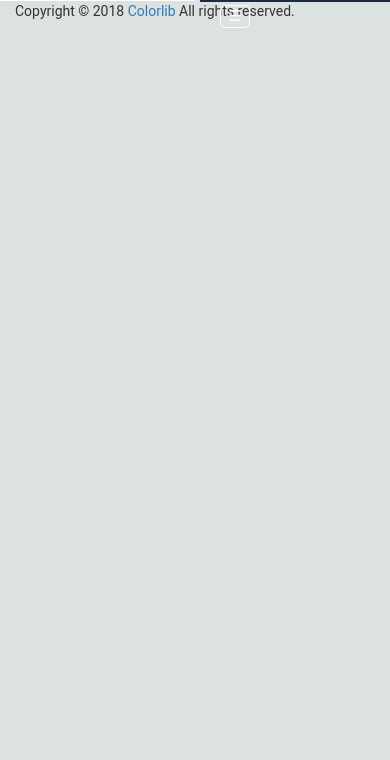
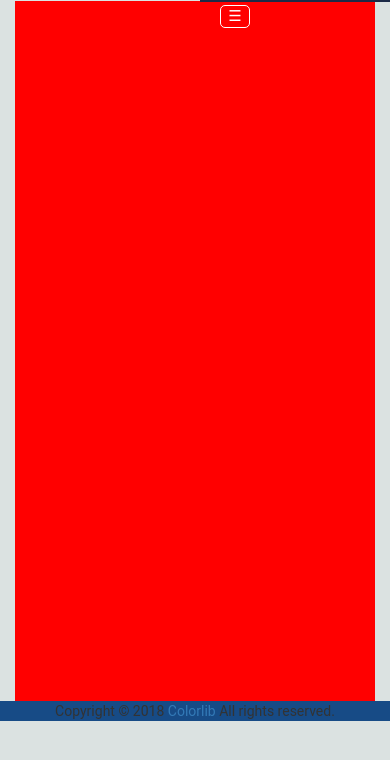
Before and after one commit to jorgeFisde/Denuncia_Proy, a website: page views/index.html in a window 390 px wide. Drawn offline with Linux system fonts and the light colour scheme; files that its build step writes are made by us from their sources; no server answers; files whose address does not match are found by name.

Commit message:
dsfgsdgds

```diff
--- a/public/Estilos/style.css
+++ b/public/Estilos/style.css
@@ -253,7 +253,10 @@ padding: 0
 	border:none;
 }
 
-
+#footer{
+    text-align: center;
+    background-color: rgb(23, 75, 134);
+}
 
 /*----------------------------------------*/
 /*  8. Scroll Area
@@ -326,7 +329,7 @@ padding: 0
 }
 .card{
     margin-top: 50px;
-    margin-left: 30px;
+    margin-left: 10px;
     margin-bottom: 30px;
     background-color: white;
     padding: 10px;
@@ -339,3 +342,16 @@ padding: 0
     width: 50%;
     background-color: rgb(255, 255, 255);
 }
+
+#panel{
+    height: 700px;
+    background-color: red;
+}
+#rows{
+
+
+}
+#panel1{
+    height: 700px;
+    background-color: green;
+}
--- a/public/js/cargaHome.js
+++ b/public/js/cargaHome.js
@@ -26,7 +26,6 @@ document.addEventListener('DOMContentLoaded', async () => {
     resultado.reportes.forEach((element) => {
         div.innerHTML += `
 
-
                     <div class="card" style="width: 18rem;">
                     <img src="${element.fotoURL}" class="card-img-top" alt="...">
                         <div class="card-body">
@@ -35,6 +34,9 @@ document.addEventListener('DOMContentLoaded', async () => {
                             <a href="#" class="btn btn-primary">visualizar</a>
                         </div>
                     </div>
+
+
+
 
 
         `
--- a/views/index.html
+++ b/views/index.html
@@ -91,35 +91,38 @@
                         </div>
                     </div>
                 </div>
+
             </div>
         </div>
         <!--For each Row mostrar esto-->
-        <div class="row-report " >
-            <div class="col-md-12" >
-                <div class="col-md-6" id="Most">
+        <div class="row">
+            <div class="col-md-12">
+                <div class="col-md-6">
+                    <div id="Most">
 
+                    </div>
+                </div>
+                <div class="col-md-6">
+                    <div id="panel">
+
+                    </div>
                 </div>
             </div>
         </div>
 
 
+
+
+
+
         <div class="footer-copyright-area" id="footer">
-            <div class="container-fluid">
-                <div class="row">
-                    <div class="col-lg-12">
-                        <div class="footer-copy-right">
-                            <p>Copyright © 2018 <a href="https://colorlib.com/wp/templates/">Colorlib</a> All rights
-                                reserved.</p>
-                        </div>
-                    </div>
-                </div>
-            </div>
+            <p>Copyright © 2018 <a href="https://colorlib.com/wp/templates/">Colorlib</a> All rights
+                reserved.</p>
         </div>
     </div>
     <script src="js/cargaHome.js"></script>
 
-    <script async defer id="mapa"
-       ></script>
+    <script async defer id="mapa"></script>
 
 
 
```
Lines whose indentation alone changed are shown as unchanged.
